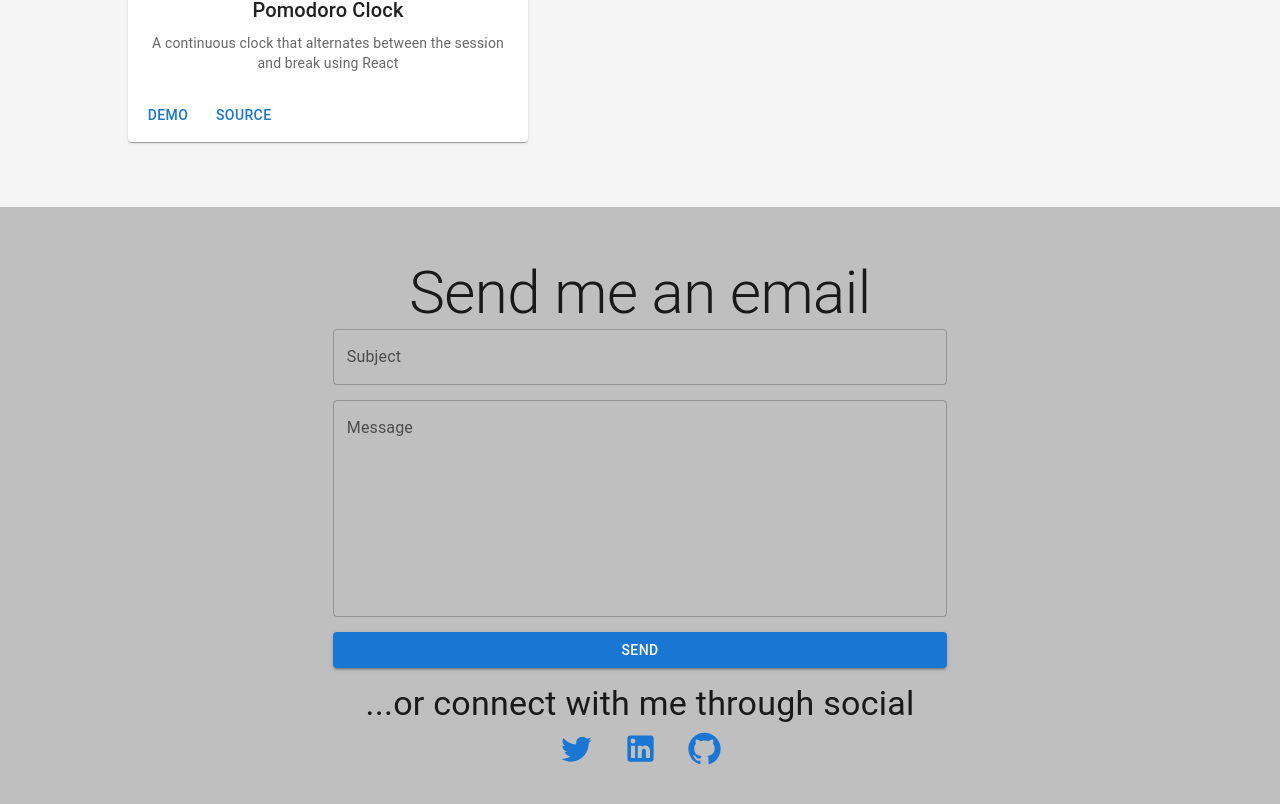
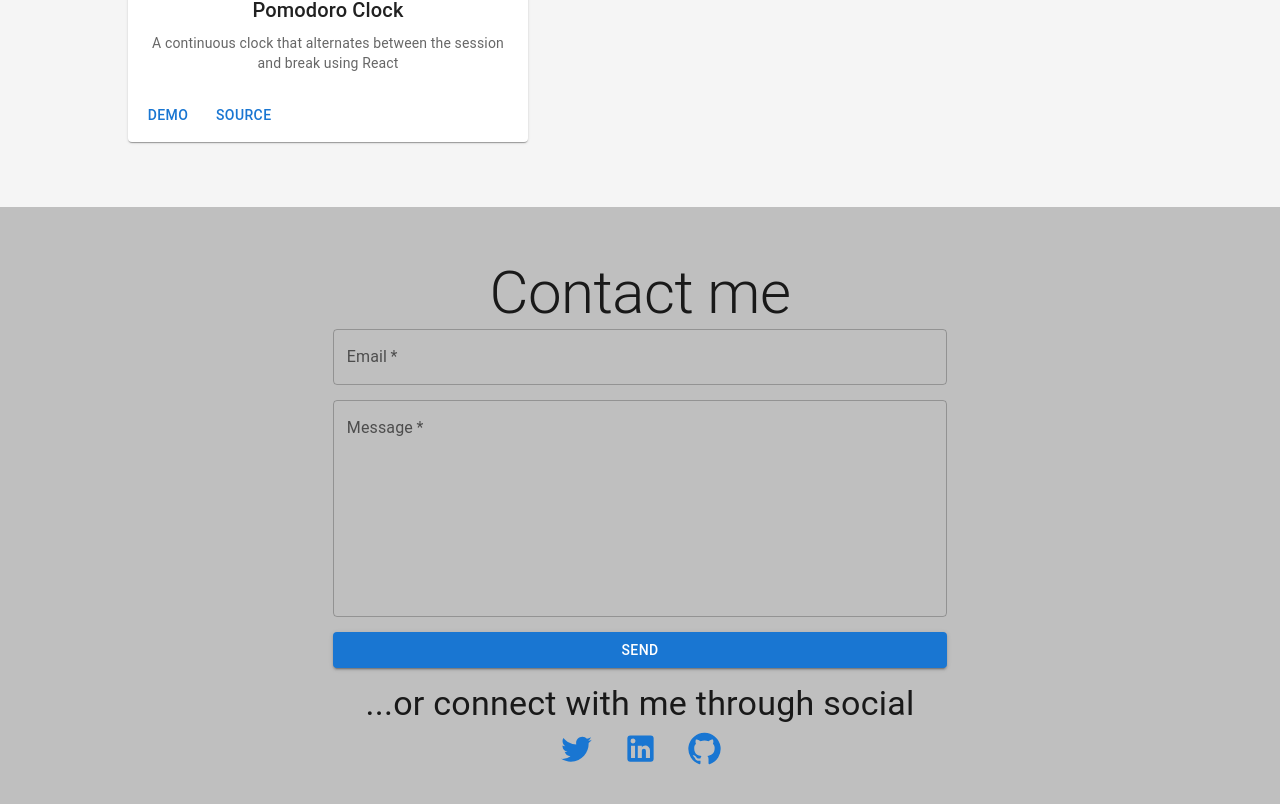
Before and after one commit to richardcarrigan/portfolio, a React (Create React App) app: page / in a window 1280 px wide. Shown: the part 4177-4981 px from the top of the page. Built offline with nearby package versions, Linux system fonts and the light colour scheme.

Commit message:
Configure form for Netlify

```diff
--- a/src/components/Contact.jsx
+++ b/src/components/Contact.jsx
@@ -3,14 +3,32 @@ import TwitterIcon from '@mui/icons-material/Twitter';
 import LinkedInIcon from '@mui/icons-material/LinkedIn';
 import GitHubIcon from '@mui/icons-material/GitHub';
 
+const submitForm = e => {
+  e.preventDefault();
+  e.target.style.visibility = 'hidden';
+  e.target.previousSibling.innerHTML = 'Thanks!';
+  e.target.reset();
+
+  setTimeout(() => {
+    e.target.style.visibility = 'visible';
+    e.target.previousSibling.innerHTML = 'Contact me';
+  }, 1000);
+};
+
 export default function Contact() {
   return (
     <section id='contact'>
-      <Typography variant='h2'>Send me an email</Typography>
-      <form>
-        <TextField label='Subject' type='input' />
-        <TextField label='Message' multiline id='email-body' rows='8' />
-        <Button variant='contained' id='contact-submit-btn'>
+      <Typography variant='h2'>Contact me</Typography>
+      <form name='contact' data-netlify='true' onSubmit={submitForm}>
+        <TextField label='Email' type='email' required />
+        <TextField
+          label='Message'
+          multiline
+          id='email-body'
+          rows='8'
+          required
+        />
+        <Button variant='contained' id='contact-submit-btn' type='Submit'>
           Send
         </Button>
       </form>
```
